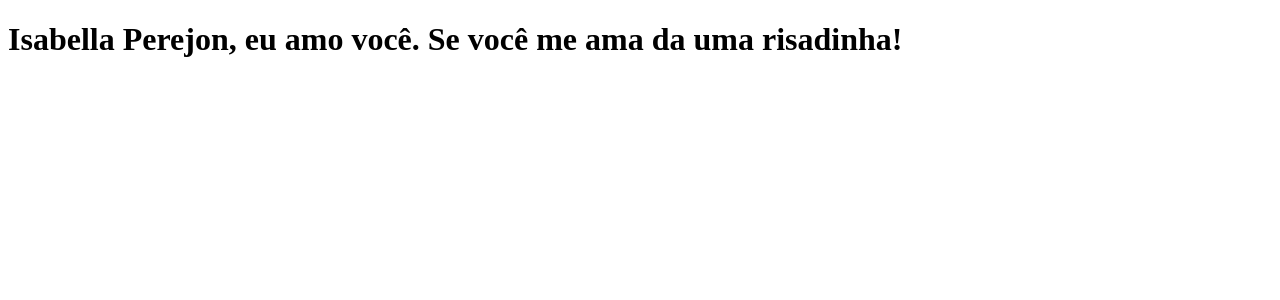
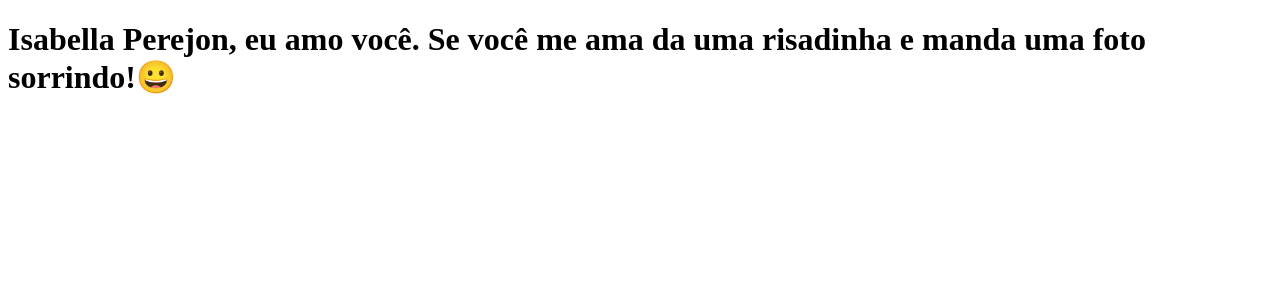
Before and after one commit to l-cyber777/clone-tabnews, a Next.js app: page / in a window 1280 px wide. Shown: the top 300 px of the page. Built offline with nearby package versions, Linux system fonts and the light colour scheme.

Commit message:
modifica a frase

```diff
--- a/pages/index.js
+++ b/pages/index.js
@@ -1,5 +1,5 @@
 function Home() {
-    return <h1>Isabella Perejon, eu amo você. Se você me ama da uma risadinha!</h1>
+    return <h1>Isabella Perejon, eu amo você. Se você me ama da uma risadinha e manda uma foto sorrindo!😀</h1>
 }
 
 export default Home;
```
